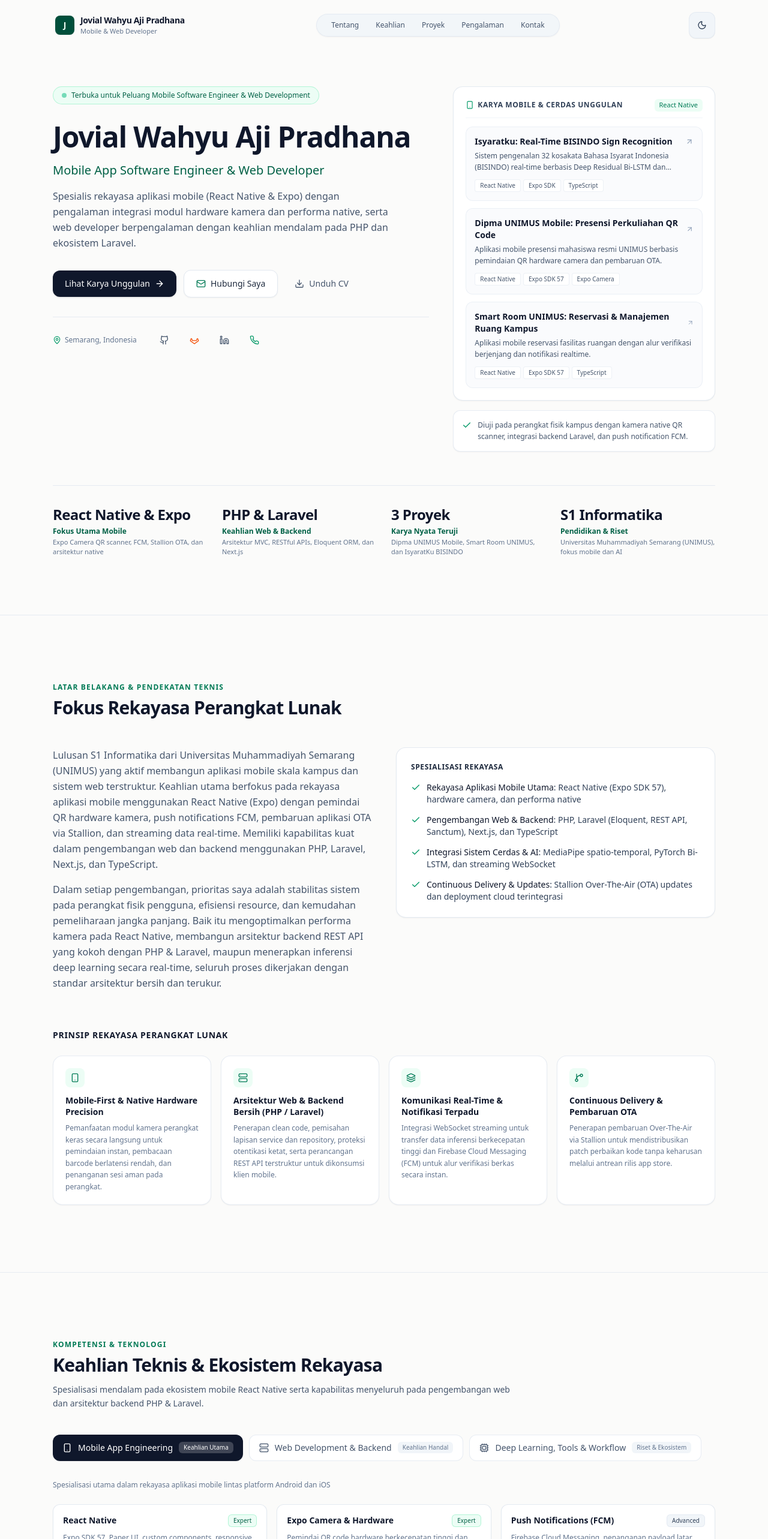
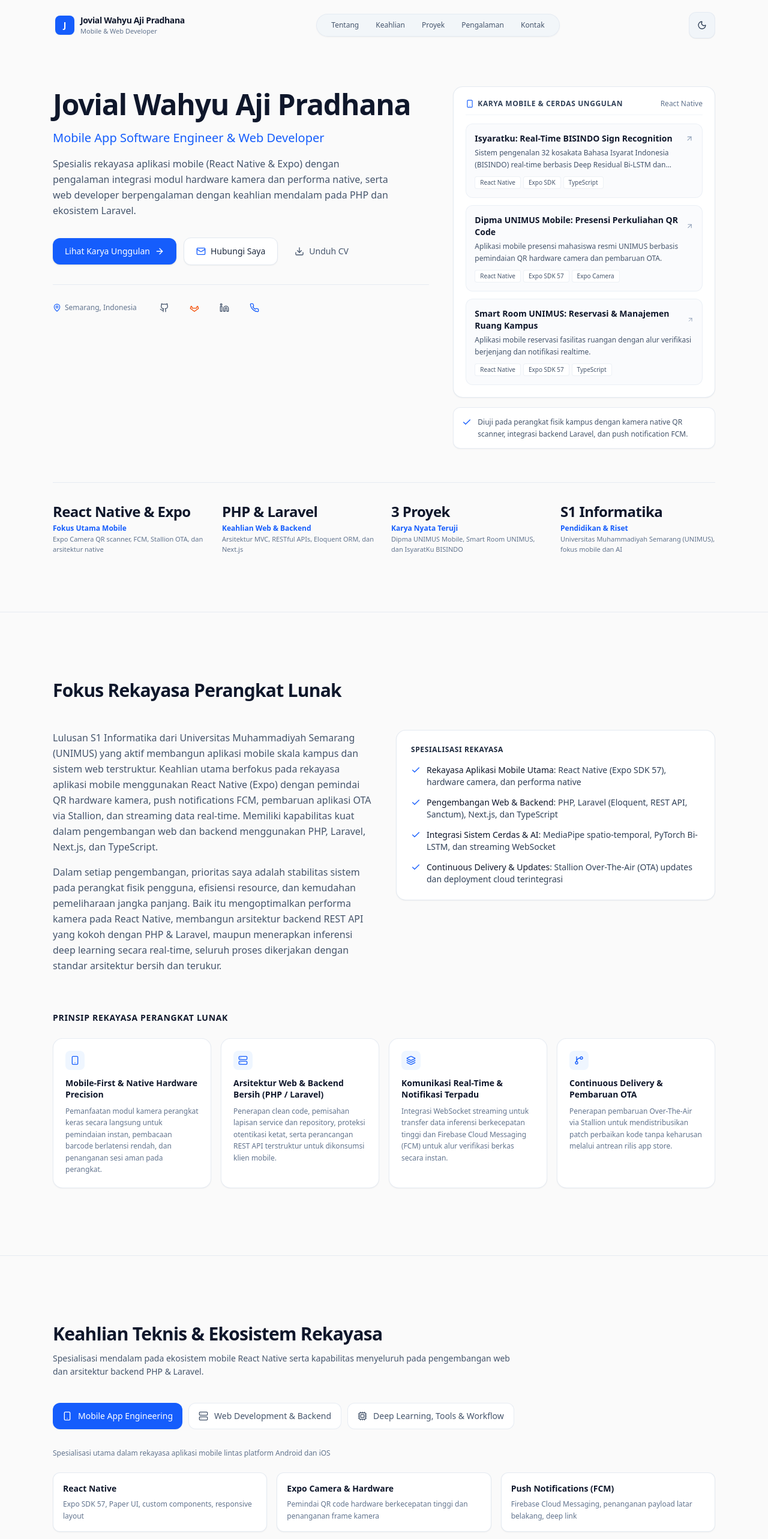
Before and after one commit to Vial30/portofolio, a Next.js app: page / in a window 1280 px wide. Shown: the top 2566 px of the page at 60% size. Built offline with nearby package versions, Linux system fonts and the light colour scheme.

Commit message:
feat: switch to clean blue theme and remove badges above name, in skills, and in projects

```diff
--- a/src/app/globals.css
+++ b/src/app/globals.css
@@ -3,43 +3,39 @@
 @custom-variant dark (&:where(.dark, .dark *));
 
 :root {
-  --bg-canvas: #fbfbfa;
-  --bg-subtle: #f3f5f4;
+  --bg-canvas: #fafafa;
+  --bg-subtle: #f4f4f5;
   --bg-card: #ffffff;
-  --bg-card-hover: #f7f9f8;
-  --border-subtle: #e5e9e7;
-  --border-strong: #d2d8d5;
-  --text-primary: #151c19;
-  --text-secondary: #4d5b55;
-  --text-muted: #6b7a73;
-  --accent-sage: #2a6a52;
-  --accent-sage-soft: #eaf3ee;
-  --accent-amber: #b45309;
-  --accent-amber-soft: #fef3c7;
-  --btn-primary-bg: #18221e;
+  --bg-card-hover: #f8fafc;
+  --border-subtle: #e2e8f0;
+  --border-strong: #cbd5e1;
+  --text-primary: #0f172a;
+  --text-secondary: #475569;
+  --text-muted: #64748b;
+  --accent-blue: #2563eb;
+  --accent-blue-soft: #eff6ff;
+  --btn-primary-bg: #0f172a;
   --btn-primary-text: #ffffff;
-  --btn-primary-hover: #26342e;
-  --focus-ring: #2a6a52;
+  --btn-primary-hover: #1e293b;
+  --focus-ring: #2563eb;
 }
 
 .dark {
-  --bg-canvas: #0d1210;
-  --bg-subtle: #131916;
-  --bg-card: #161e1b;
-  --bg-card-hover: #1c2723;
-  --border-subtle: #232f2a;
-  --border-strong: #33433c;
-  --text-primary: #f2f6f4;
-  --text-secondary: #9cb0a7;
-  --text-muted: #6e8279;
-  --accent-sage: #38a176;
-  --accent-sage-soft: #172b22;
-  --accent-amber: #f59e0b;
-  --accent-amber-soft: #2c2009;
-  --btn-primary-bg: #eaf3ee;
-  --btn-primary-text: #0d1210;
-  --btn-primary-hover: #ffffff;
-  --focus-ring: #38a176;
+  --bg-canvas: #090d16;
+  --bg-subtle: #0f172a;
+  --bg-card: #111827;
+  --bg-card-hover: #1e293b;
+  --border-subtle: #1e293b;
+  --border-strong: #334155;
+  --text-primary: #f8fafc;
+  --text-secondary: #94a3b8;
+  --text-muted: #64748b;
+  --accent-blue: #3b82f6;
+  --accent-blue-soft: #172554;
+  --btn-primary-bg: #2563eb;
+  --btn-primary-text: #ffffff;
+  --btn-primary-hover: #3b82f6;
+  --focus-ring: #3b82f6;
 }
 
 html {
@@ -62,16 +58,16 @@ body {
 }
 
 .header-glass {
-  background-color: rgba(251, 251, 250, 0.88);
-  backdrop-filter: blur(10px);
-  -webkit-backdrop-filter: blur(10px);
+  background-color: rgba(250, 250, 250, 0.9);
+  backdrop-filter: blur(12px);
+  -webkit-backdrop-filter: blur(12px);
   border-bottom: 1px solid var(--border-subtle);
 }
 
 .dark .header-glass {
-  background-color: rgba(13, 18, 16, 0.88);
-  backdrop-filter: blur(10px);
-  -webkit-backdrop-filter: blur(10px);
+  background-color: rgba(9, 13, 22, 0.9);
+  backdrop-filter: blur(12px);
+  -webkit-backdrop-filter: blur(12px);
   border-bottom: 1px solid var(--border-subtle);
 }
 
@@ -83,12 +79,12 @@ body {
   background: transparent;
 }
 ::-webkit-scrollbar-thumb {
-  background: #d2d8d5;
+  background: #cbd5e1;
   border-radius: 3px;
 }
 .dark ::-webkit-scrollbar-thumb {
-  background: #232f2a;
+  background: #334155;
 }
 ::-webkit-scrollbar-thumb:hover {
-  background: #9cb0a7;
+  background: #94a3b8;
 }
--- a/src/app/page.tsx
+++ b/src/app/page.tsx
@@ -9,7 +9,7 @@ import Footer from "@/components/Footer";
 
 export default function Home() {
   return (
-    <div className="min-h-screen flex flex-col selection:bg-emerald-900 selection:text-emerald-50 dark:selection:bg-emerald-600 dark:selection:text-white">
+    <div className="min-h-screen flex flex-col selection:bg-blue-600 selection:text-white">
       <Navbar />
       <main className="flex-grow">
         <Hero />
--- a/src/components/About.tsx
+++ b/src/components/About.tsx
@@ -9,13 +9,13 @@ export default function About() {
   const getPrincipleIcon = (index: number) => {
     switch (index) {
       case 0:
-        return <Smartphone className="w-4 h-4 text-emerald-700 dark:text-emerald-400" />;
+        return <Smartphone className="w-4 h-4 text-blue-600 dark:text-blue-400" />;
       case 1:
-        return <Server className="w-4 h-4 text-emerald-700 dark:text-emerald-400" />;
+        return <Server className="w-4 h-4 text-blue-600 dark:text-blue-400" />;
       case 2:
-        return <Layers className="w-4 h-4 text-emerald-700 dark:text-emerald-400" />;
+        return <Layers className="w-4 h-4 text-blue-600 dark:text-blue-400" />;
       default:
-        return <GitBranch className="w-4 h-4 text-emerald-700 dark:text-emerald-400" />;
+        return <GitBranch className="w-4 h-4 text-blue-600 dark:text-blue-400" />;
     }
   };
 
@@ -23,9 +23,6 @@ export default function About() {
     <section id="about" className="py-20 md:py-28 border-b border-slate-200/80 dark:border-slate-800/80">
       <div className="max-w-6xl mx-auto px-4 sm:px-6">
         <div className="max-w-3xl mb-12">
-          <span className="text-xs uppercase tracking-widest text-emerald-700 dark:text-emerald-400 font-semibold mb-2 block">
-            Latar Belakang & Pendekatan Teknis
-          </span>
           <h2 className="text-2xl sm:text-3xl font-bold tracking-tight text-slate-900 dark:text-slate-100">
             Fokus Rekayasa Perangkat Lunak
           </h2>
@@ -45,19 +42,19 @@ export default function About() {
             </h3>
             <ul className="space-y-3.5 text-sm text-slate-700 dark:text-slate-300">
               <li className="flex items-start gap-2.5">
-                <Check className="w-4 h-4 text-emerald-600 dark:text-emerald-400 flex-shrink-0 mt-0.5" />
+                <Check className="w-4 h-4 text-blue-600 dark:text-blue-400 flex-shrink-0 mt-0.5" />
                 <span><strong className="text-slate-900 dark:text-slate-100 font-medium">Rekayasa Aplikasi Mobile Utama</strong>: React Native (Expo SDK 57), hardware camera, dan performa native</span>
               </li>
               <li className="flex items-start gap-2.5">
-                <Check className="w-4 h-4 text-emerald-600 dark:text-emerald-400 flex-shrink-0 mt-0.5" />
+                <Check className="w-4 h-4 text-blue-600 dark:text-blue-400 flex-shrink-0 mt-0.5" />
                 <span><strong className="text-slate-900 dark:text-slate-100 font-medium">Pengembangan Web & Backend</strong>: PHP, Laravel (Eloquent, REST API, Sanctum), Next.js, dan TypeScript</span>
               </li>
               <li className="flex items-start gap-2.5">
-                <Check className="w-4 h-4 text-emerald-600 dark:text-emerald-400 flex-shrink-0 mt-0.5" />
+                <Check className="w-4 h-4 text-blue-600 dark:text-blue-400 flex-shrink-0 mt-0.5" />
                 <span><strong className="text-slate-900 dark:text-slate-100 font-medium">Integrasi Sistem Cerdas & AI</strong>: MediaPipe spatio-temporal, PyTorch Bi-LSTM, dan streaming WebSocket</span>
               </li>
               <li className="flex items-start gap-2.5">
-                <Check className="w-4 h-4 text-emerald-600 dark:text-emerald-400 flex-shrink-0 mt-0.5" />
+                <Check className="w-4 h-4 text-blue-600 dark:text-blue-400 flex-shrink-0 mt-0.5" />
                 <span><strong className="text-slate-900 dark:text-slate-100 font-medium">Continuous Delivery & Updates</strong>: Stallion Over-The-Air (OTA) updates dan deployment cloud terintegrasi</span>
               </li>
             </ul>
@@ -75,7 +72,7 @@ export default function About() {
                 className="p-5 rounded-2xl bg-white dark:bg-slate-900/60 border border-slate-200/80 dark:border-slate-800 shadow-xs flex flex-col justify-between"
               >
                 <div>
-                  <div className="w-8 h-8 rounded-lg bg-emerald-50 dark:bg-emerald-950/40 flex items-center justify-center mb-3">
+                  <div className="w-8 h-8 rounded-lg bg-blue-50 dark:bg-blue-950/40 flex items-center justify-center mb-3">
                     {getPrincipleIcon(idx)}
                   </div>
                   <h4 className="text-sm font-semibold text-slate-900 dark:text-slate-100 mb-2 leading-snug">
--- a/src/components/Footer.tsx
+++ b/src/components/Footer.tsx
@@ -64,8 +64,8 @@ export default function Footer() {
                 href={personal.socials.whatsapp}
                 target="_blank"
                 rel="noreferrer"
-                aria-label="WhatsApp Jovial Wahyu Aji Pradhana"
-                className="p-2.5 rounded-xl text-slate-500 hover:text-emerald-700 dark:hover:text-emerald-400 hover:bg-slate-100 dark:hover:bg-slate-800 transition-colors min-h-[44px] min-w-[44px] flex items-center justify-center"
+                aria-label="Hubungi WhatsApp Jovial Wahyu Aji Pradhana"
+                className="p-2.5 rounded-xl text-slate-500 hover:text-blue-600 dark:hover:text-blue-400 hover:bg-slate-100 dark:hover:bg-slate-800 transition-colors min-h-[44px] min-w-[44px] flex items-center justify-center"
               >
                 <WhatsappIcon className="w-4 h-4" />
               </a>
--- a/src/components/Hero.tsx
+++ b/src/components/Hero.tsx
@@ -12,16 +12,11 @@ export default function Hero() {
       <div className="max-w-6xl mx-auto px-4 sm:px-6">
         <div className="grid grid-cols-1 lg:grid-cols-12 gap-12 lg:gap-10 items-start">
           <div className="lg:col-span-7 flex flex-col items-start text-left">
-            <div className="inline-flex items-center gap-2 px-3.5 py-1.5 rounded-full bg-emerald-50 dark:bg-emerald-950/50 border border-emerald-200/80 dark:border-emerald-800/60 text-emerald-800 dark:text-emerald-300 text-xs font-medium mb-6">
-              <span className="w-2 h-2 rounded-full bg-emerald-500 animate-pulse" />
-              <span>{personal.availability}</span>
-            </div>
-
             <h1 className="text-3xl sm:text-4xl md:text-5xl font-bold tracking-tight text-slate-900 dark:text-slate-100 leading-tight mb-3">
               {personal.name}
             </h1>
-            <p className="text-lg sm:text-xl text-emerald-800 dark:text-emerald-400 font-medium mb-4 flex items-center gap-2">
-              <span>{personal.title}</span>
+            <p className="text-lg sm:text-xl text-blue-600 dark:text-blue-400 font-medium mb-4">
+              {personal.title}
             </p>
 
             <p className="text-sm sm:text-base text-slate-600 dark:text-slate-400 leading-relaxed mb-8 max-w-xl">
@@ -31,7 +26,7 @@ export default function Hero() {
             <div className="flex flex-wrap items-center gap-3 mb-8 w-full sm:w-auto">
               <a
                 href="#projects"
-                className="w-full sm:w-auto inline-flex items-center justify-center gap-2 px-5 py-3 rounded-xl bg-slate-900 hover:bg-slate-800 text-white dark:bg-emerald-600 dark:hover:bg-emerald-500 dark:text-white font-medium text-sm transition-all duration-150 shadow-sm hover:shadow min-h-[44px]"
+                className="w-full sm:w-auto inline-flex items-center justify-center gap-2 px-5 py-3 rounded-xl bg-blue-600 hover:bg-blue-500 text-white font-medium text-sm transition-all duration-150 shadow-sm hover:shadow min-h-[44px]"
               >
                 <span>Lihat Karya Unggulan</span>
                 <ArrowRight className="w-4 h-4" />
@@ -41,7 +36,7 @@ export default function Hero() {
                 href="#contact"
                 className="w-full sm:w-auto inline-flex items-center justify-center gap-2 px-5 py-3 rounded-xl bg-white dark:bg-slate-900 text-slate-800 dark:text-slate-200 hover:bg-slate-50 dark:hover:bg-slate-800/80 font-medium text-sm border border-slate-200 dark:border-slate-700/80 transition-all duration-150 shadow-xs min-h-[44px]"
               >
-                <Mail className="w-4 h-4 text-emerald-700 dark:text-emerald-400" />
+                <Mail className="w-4 h-4 text-blue-600 dark:text-blue-400" />
                 <span>Hubungi Saya</span>
               </a>
 
@@ -59,7 +54,7 @@ export default function Hero() {
 
             <div className="flex flex-wrap items-center gap-4 pt-4 border-t border-slate-200/80 dark:border-slate-800/80 w-full">
               <div className="flex items-center gap-1.5 text-xs text-slate-500 dark:text-slate-400 mr-2 font-medium">
-                <MapPin className="w-3.5 h-3.5 text-emerald-600 dark:text-emerald-400" />
+                <MapPin className="w-3.5 h-3.5 text-blue-600 dark:text-blue-400" />
                 <span>{personal.location}</span>
               </div>
 
@@ -103,9 +98,9 @@ export default function Hero() {
                     target="_blank"
                     rel="noreferrer"
                     aria-label="Hubungi WhatsApp Jovial Wahyu Aji Pradhana"
-                    className="p-2.5 rounded-lg text-slate-600 dark:text-slate-400 hover:text-emerald-700 dark:hover:text-emerald-400 hover:bg-slate-100 dark:hover:bg-slate-800 transition-colors min-w-[44px] min-h-[44px] flex items-center justify-center"
+                    className="p-2.5 rounded-lg text-slate-600 dark:text-slate-400 hover:text-blue-600 dark:hover:text-blue-400 hover:bg-slate-100 dark:hover:bg-slate-800 transition-colors min-w-[44px] min-h-[44px] flex items-center justify-center"
                   >
-                    <WhatsappIcon className="w-4 h-4 text-emerald-600 dark:text-emerald-400" />
+                    <WhatsappIcon className="w-4 h-4 text-blue-600 dark:text-blue-400" />
                   </a>
                 )}
               </div>
@@ -116,10 +111,10 @@ export default function Hero() {
             <div className="p-5 rounded-2xl bg-white dark:bg-slate-900/70 border border-slate-200/90 dark:border-slate-800 shadow-xs">
               <div className="flex items-center justify-between mb-3.5 pb-2.5 border-b border-slate-100 dark:border-slate-800">
                 <span className="text-xs uppercase tracking-wider text-slate-700 dark:text-slate-300 flex items-center gap-1.5 font-semibold">
-                  <Smartphone className="w-3.5 h-3.5 text-emerald-600 dark:text-emerald-400" />
+                  <Smartphone className="w-3.5 h-3.5 text-blue-600 dark:text-blue-400" />
                   <span>Karya Mobile & Cerdas Unggulan</span>
                 </span>
-                <span className="text-[11px] px-2 py-0.5 rounded-md bg-emerald-50 dark:bg-emerald-950/40 text-emerald-700 dark:text-emerald-300 font-medium">
+                <span className="text-xs text-slate-500 dark:text-slate-400 font-medium">
                   React Native
                 </span>
               </div>
@@ -129,13 +124,13 @@ export default function Hero() {
                   <a
                     key={p.id}
                     href={`#${p.id}`}
-                    className="block p-3.5 rounded-xl bg-slate-50/70 dark:bg-slate-800/40 border border-slate-200/60 dark:border-slate-700/50 hover:border-emerald-500/50 dark:hover:border-emerald-500/50 hover:bg-white dark:hover:bg-slate-800 transition-all duration-150 group"
+                    className="block p-3.5 rounded-xl bg-slate-50/70 dark:bg-slate-800/40 border border-slate-200/60 dark:border-slate-700/50 hover:border-blue-500/50 dark:hover:border-blue-500/50 hover:bg-white dark:hover:bg-slate-800 transition-all duration-150 group"
                   >
                     <div className="flex items-center justify-between mb-1">
-                      <h3 className="text-sm font-semibold text-slate-900 dark:text-slate-100 group-hover:text-emerald-700 dark:group-hover:text-emerald-400 transition-colors">
+                      <h3 className="text-sm font-semibold text-slate-900 dark:text-slate-100 group-hover:text-blue-600 dark:group-hover:text-blue-400 transition-colors">
                         {p.title}
                       </h3>
-                      <ArrowUpRight className="w-3.5 h-3.5 text-slate-400 group-hover:text-emerald-600 dark:group-hover:text-emerald-400 transition-colors" />
+                      <ArrowUpRight className="w-3.5 h-3.5 text-slate-400 group-hover:text-blue-600 dark:group-hover:text-blue-400 transition-colors" />
                     </div>
                     <p className="text-xs text-slate-600 dark:text-slate-400 line-clamp-2 leading-relaxed mb-2.5">
                       {p.tagline}
@@ -156,7 +151,7 @@ export default function Hero() {
             </div>
 
             <div className="p-3.5 rounded-xl bg-white dark:bg-slate-900/60 border border-slate-200/80 dark:border-slate-800 text-xs text-slate-600 dark:text-slate-400 flex items-start gap-2.5 shadow-xs">
-              <Check className="w-4 h-4 text-emerald-600 dark:text-emerald-400 flex-shrink-0 mt-0.5" />
+              <Check className="w-4 h-4 text-blue-600 dark:text-blue-400 flex-shrink-0 mt-0.5" />
               <p className="leading-relaxed">
                 Diuji pada perangkat fisik kampus dengan kamera native QR scanner, integrasi backend Laravel, dan push notification FCM.
               </p>
@@ -170,7 +165,7 @@ export default function Hero() {
               <div className="text-xl sm:text-2xl font-bold tracking-tight text-slate-900 dark:text-slate-100 mb-1">
                 {m.value}
               </div>
-              <div className="text-xs font-semibold text-emerald-800 dark:text-emerald-400 mb-0.5">
+              <div className="text-xs font-semibold text-blue-600 dark:text-blue-400 mb-0.5">
                 {m.label}
               </div>
               <div className="text-[11px] text-slate-500 dark:text-slate-400 leading-normal">
--- a/src/components/Navbar.tsx
+++ b/src/components/Navbar.tsx
@@ -34,9 +34,9 @@ export default function Navbar() {
       <div className="max-w-6xl mx-auto px-4 sm:px-6 flex items-center justify-between">
         <a
           href="#"
-          className="flex items-center gap-2.5 rounded-lg p-1 transition-opacity hover:opacity-90 focus-visible:outline-none focus-visible:ring-2 focus-visible:ring-emerald-700 dark:focus-visible:ring-emerald-400"
+          className="flex items-center gap-2.5 rounded-lg p-1 transition-opacity hover:opacity-90 focus-visible:outline-none focus-visible:ring-2 focus-visible:ring-blue-600"
         >
-          <div className="w-8 h-8 rounded-lg bg-emerald-900 text-emerald-50 dark:bg-emerald-600 dark:text-white flex items-center justify-center font-bold text-sm shadow-xs">
+          <div className="w-8 h-8 rounded-lg bg-blue-600 text-white flex items-center justify-center font-bold text-sm shadow-xs">
             {portfolioData.personal.name.charAt(0)}
           </div>
           <div className="flex flex-col">
@@ -54,7 +54,7 @@ export default function Navbar() {
             <a
               key={link.label}
               href={link.href}
-              className="px-3 py-1 text-xs font-medium text-slate-600 dark:text-slate-400 hover:text-emerald-800 dark:hover:text-emerald-300 hover:bg-white/80 dark:hover:bg-slate-800 rounded-full transition-colors"
+              className="px-3 py-1 text-xs font-medium text-slate-600 dark:text-slate-400 hover:text-blue-600 dark:hover:text-blue-400 hover:bg-white dark:hover:bg-slate-800 rounded-full transition-colors"
             >
               {link.label}
             </a>
--- a/src/components/Skills.tsx
+++ b/src/components/Skills.tsx
@@ -19,24 +19,10 @@ export default function Skills() {
     }
   };
 
-  const getLevelBadgeClass = (level: string) => {
-    switch (level) {
-      case "Expert":
-        return "bg-emerald-50 dark:bg-emerald-950/40 text-emerald-800 dark:text-emerald-300 border-emerald-200/80 dark:border-emerald-800/60";
-      case "Advanced":
-        return "bg-slate-100 dark:bg-slate-800/80 text-slate-700 dark:text-slate-300 border-slate-200/80 dark:border-slate-700/60";
-      default:
-        return "bg-amber-50 dark:bg-amber-950/30 text-amber-800 dark:text-amber-300 border-amber-200/80 dark:border-amber-800/50";
-    }
-  };
-
   return (
     <section id="skills" className="py-20 md:py-28 border-b border-slate-200/80 dark:border-slate-800/80">
       <div className="max-w-6xl mx-auto px-4 sm:px-6">
         <div className="max-w-3xl mb-10">
-          <span className="text-xs uppercase tracking-widest text-emerald-700 dark:text-emerald-400 font-semibold mb-2 block">
-            Kompetensi & Teknologi
-          </span>
           <h2 className="text-2xl sm:text-3xl font-bold tracking-tight text-slate-900 dark:text-slate-100 mb-3">
             Keahlian Teknis & Ekosistem Rekayasa
           </h2>
@@ -52,21 +38,12 @@ export default function Skills() {
               onClick={() => setActiveTab(idx)}
               className={`flex items-center gap-2.5 px-4 py-2.5 rounded-xl text-xs sm:text-sm font-medium transition-all duration-150 min-h-[44px] ${
                 activeTab === idx
-                  ? "bg-slate-900 text-white dark:bg-emerald-600 dark:text-white shadow-xs"
+                  ? "bg-blue-600 text-white shadow-xs"
                   : "bg-white dark:bg-slate-900 text-slate-600 dark:text-slate-400 hover:bg-slate-100 dark:hover:bg-slate-800 border border-slate-200/80 dark:border-slate-800"
               }`}
             >
               {getCategoryIcon(idx)}
               <span>{category.name}</span>
-              <span
-                className={`text-[10px] px-2 py-0.5 rounded-md font-normal ${
-                  activeTab === idx
-                    ? "bg-white/20 text-white"
-                    : "bg-slate-100 dark:bg-slate-800 text-slate-500 dark:text-slate-400"
-                }`}
-              >
-                {category.badge}
-              </span>
             </button>
           ))}
         </div>
@@ -79,21 +56,12 @@ export default function Skills() {
           {skillCategories[activeTab].skills.map((skill) => (
             <div
               key={skill.name}
-              className="p-4 rounded-xl bg-white dark:bg-slate-900/60 border border-slate-200/90 dark:border-slate-800 shadow-xs flex flex-col justify-between"
+              className="p-4 rounded-xl bg-white dark:bg-slate-900/60 border border-slate-200/90 dark:border-slate-800 shadow-xs flex flex-col justify-between hover:border-slate-300 dark:hover:border-slate-700 transition-colors"
             >
               <div>
-                <div className="flex items-center justify-between gap-2 mb-2">
-                  <span className="font-semibold text-sm text-slate-900 dark:text-slate-100">
-                    {skill.name}
-                  </span>
-                  <span
-                    className={`text-[10px] px-2 py-0.5 rounded-md border font-medium ${getLevelBadgeClass(
-                      skill.level
-                    )}`}
-                  >
-                    {skill.level}
-                  </span>
-                </div>
+                <h3 className="font-semibold text-sm text-slate-900 dark:text-slate-100 mb-1.5">
+                  {skill.name}
+                </h3>
                 <p className="text-xs text-slate-500 dark:text-slate-400 leading-relaxed">
                   {skill.context}
                 </p>
```
Also changed, not shown: src/components/Contact.tsx (+14 -17 lines), src/components/Experience.tsx (+5 -8 lines), src/components/ProjectModal.tsx (+7 -22 lines), src/components/Projects.tsx (+6 -27 lines).
